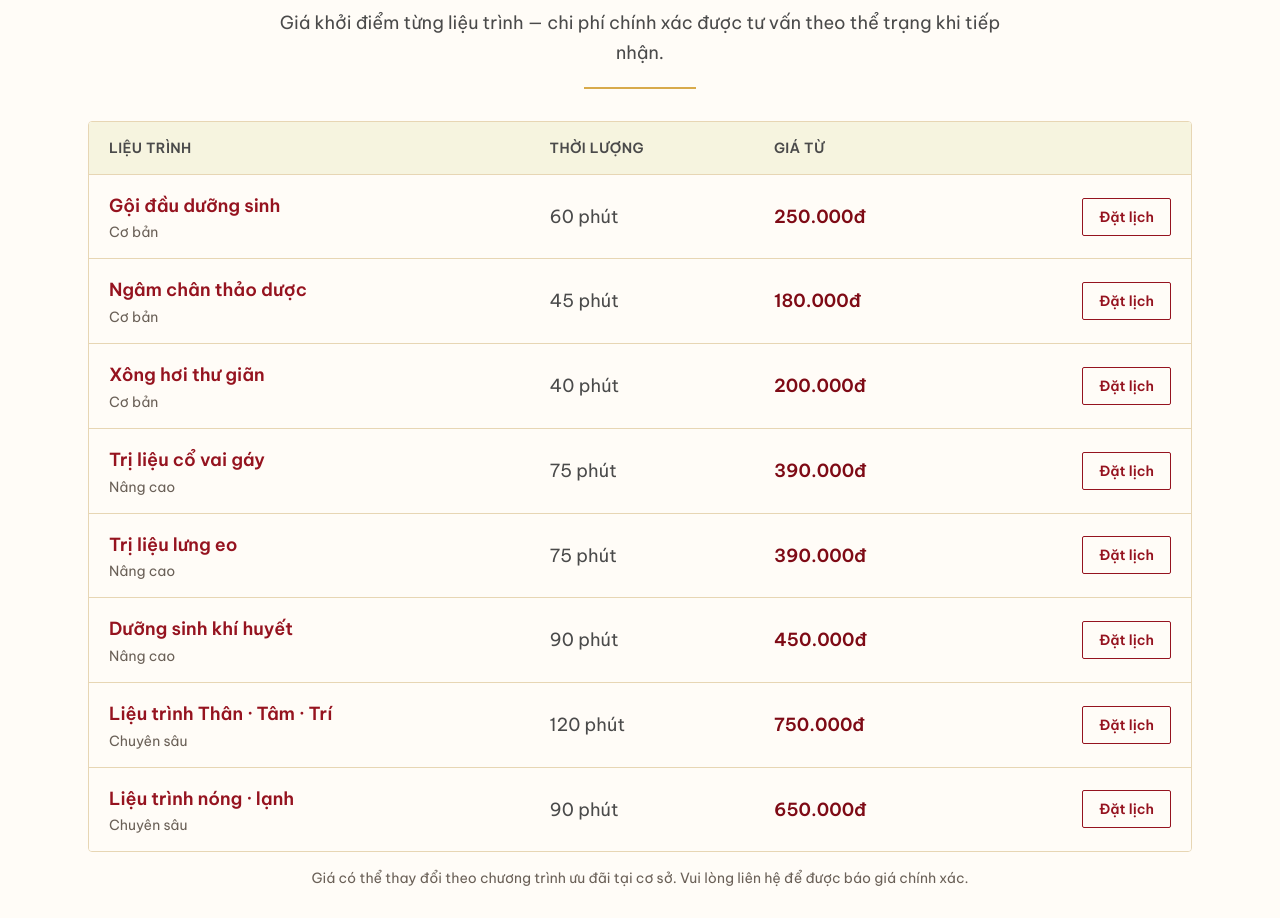
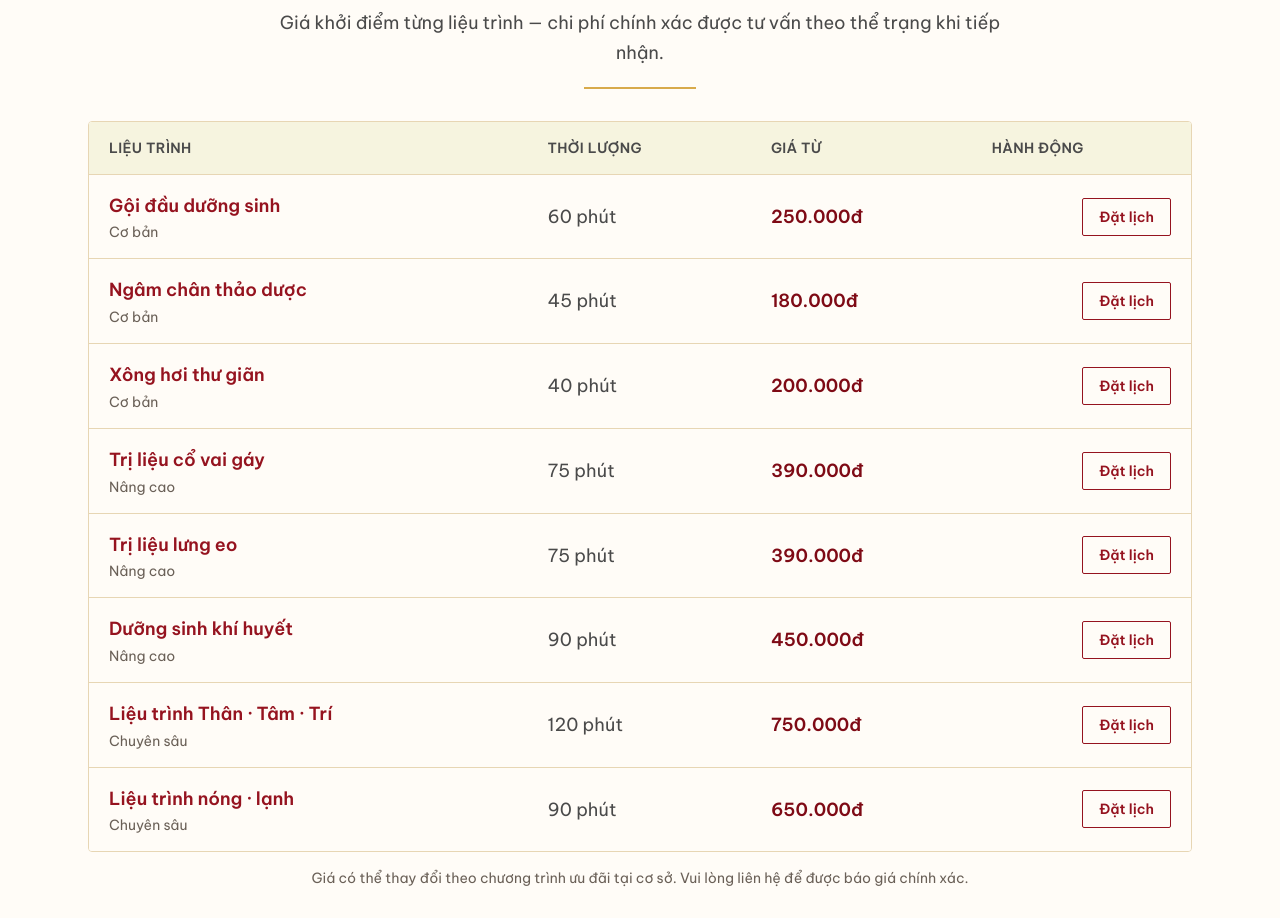
Before and after one commit to Altair1010/toplink-demo-web, a Next.js app in the folder app-demo/: page /toplink-demo-web/dich-vu in a window 1280 px wide. Shown: the part 2350-3268 px from the top of the page. Built offline with nearby package versions, Linux system fonts and the light colour scheme.

Commit message:
fix(humanizer): contain service table mobile reflow

```diff
--- a/app-demo/app/dich-vu/page.tsx
+++ b/app-demo/app/dich-vu/page.tsx
@@ -43,8 +43,8 @@ export default function ServicesPage() {
                 <th scope="col" className="px-5 py-4 font-semibold">
                   Giá từ
                 </th>
-                <th scope="col" className="px-5 py-4 font-semibold sr-only">
-                  Đặt lịch
+                <th scope="col" className="px-5 py-4 font-semibold">
+                  Hành động
                 </th>
               </tr>
             </thead>
```
